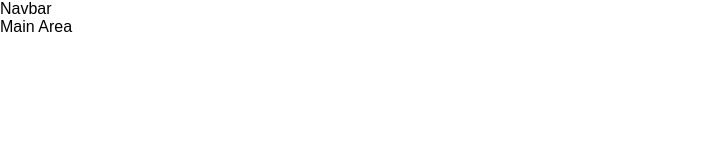
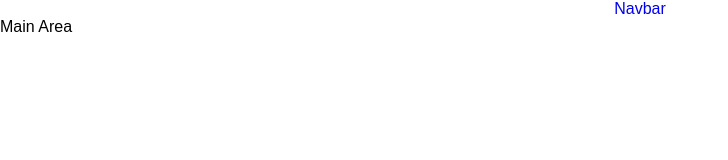
Before and after one commit to justinklam/pomo-time, a React (Create React App) app in the folder client/: page / in a window 1280 px wide. Shown: the top 160 px of the page, without its empty margins (0-728 px from the left). Built offline with nearby package versions, Linux system fonts and the light colour scheme.

Commit message:
add link componenet from react router dom

```diff
--- a/client/src/components/Navbar/Navbar.jsx
+++ b/client/src/components/Navbar/Navbar.jsx
@@ -7,7 +7,13 @@ import { Link } from "react-router-dom";
 import Dropdown from "../Dropdown/Dropdown";
 
 const Navbar = () => {
-  return <div>Navbar</div>;
+  return (
+    <nav className="navbar">
+      <Link to="/" className="navbar-logo">
+        Navbar
+      </Link>
+    </nav>
+  );
 };
 
 export default Navbar;
```
